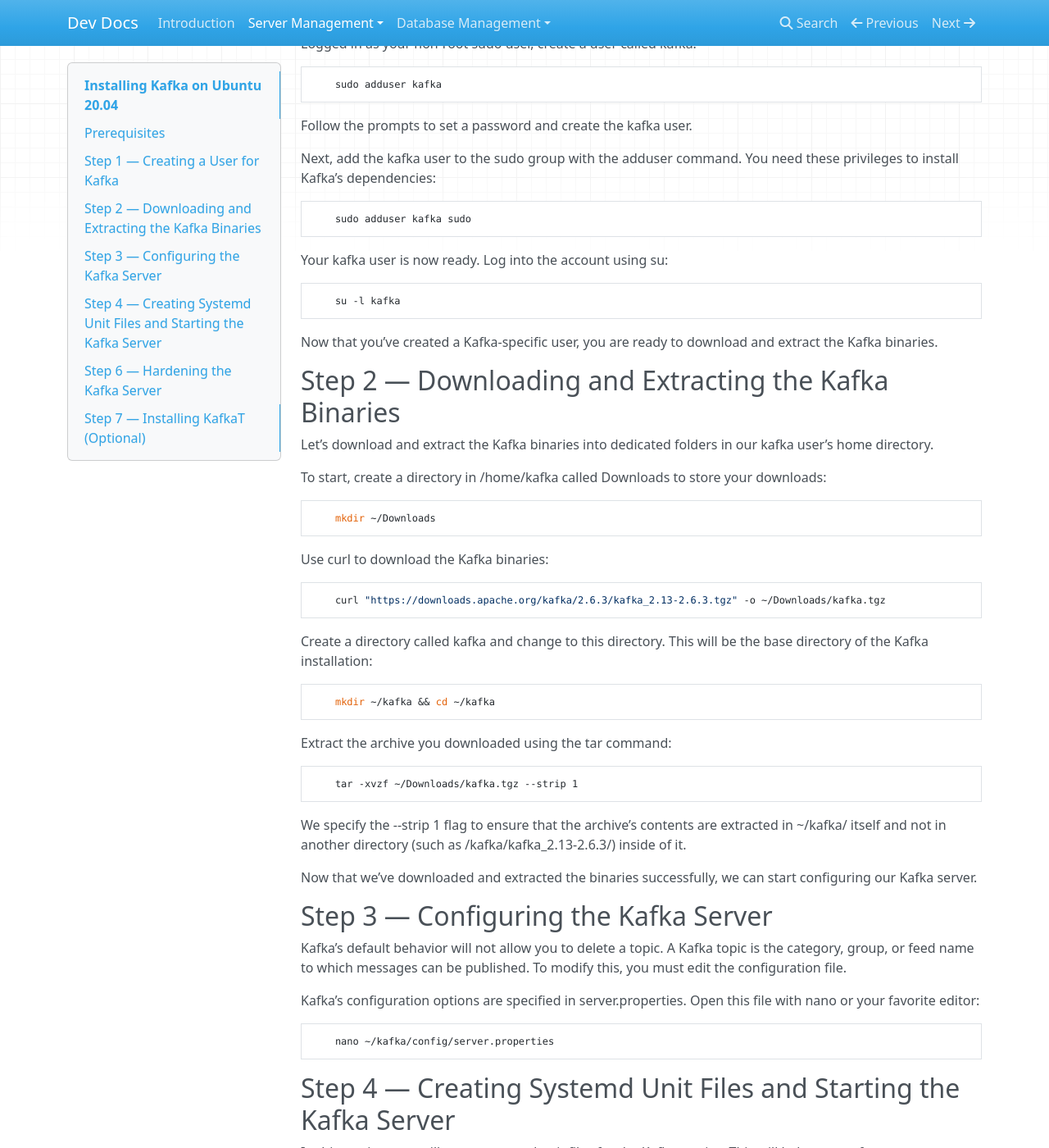
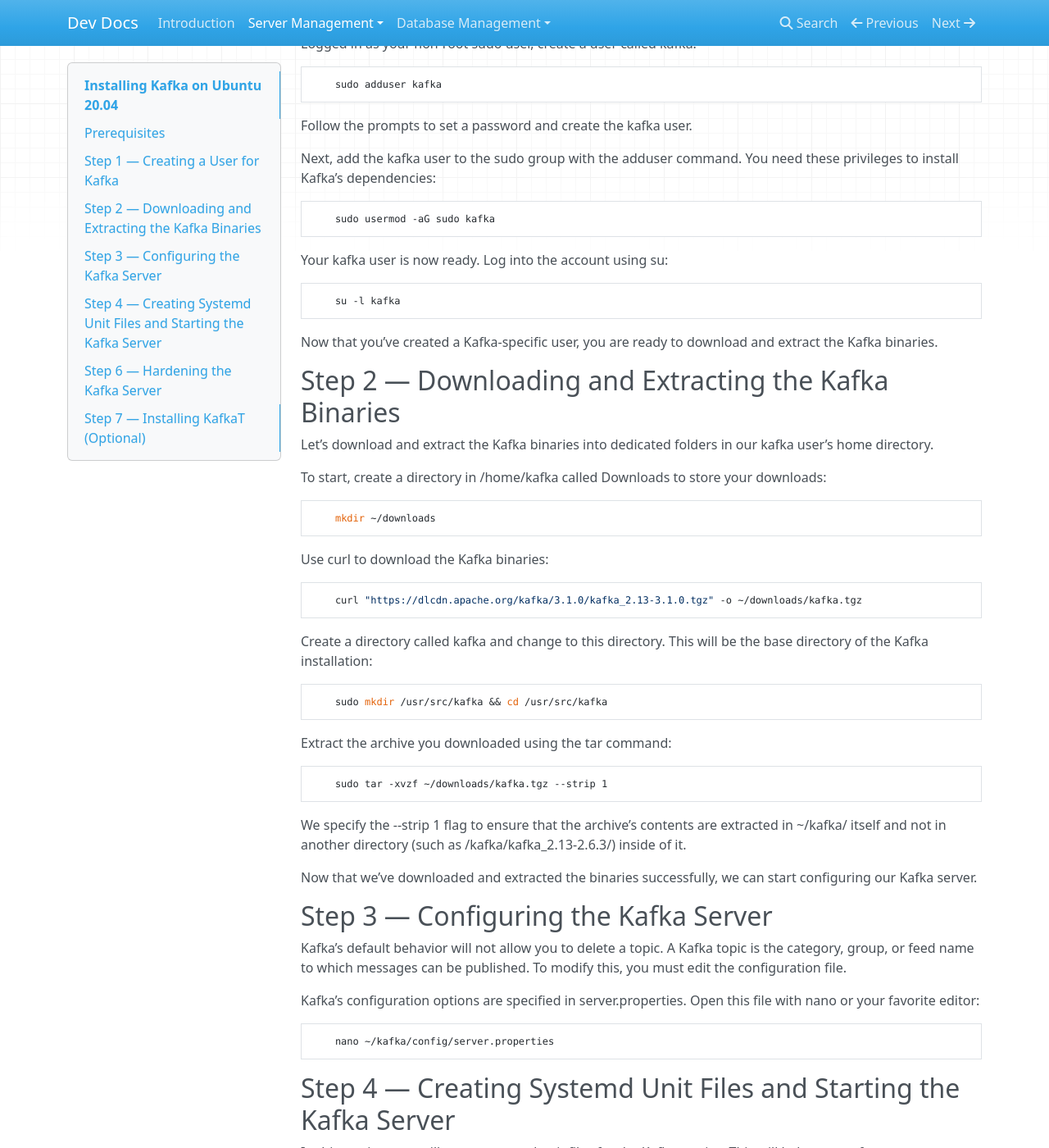
Before and after one commit to liveBuildKenya/liveBuildKenya.github.io, an MkDocs documentation site: the page built from docs/server-management/kafka/installation.md, in a window 1280 px wide and 1400 px high, scrolled down 474 px. Shown: the whole window at 82% size. Built offline with MkDocs 1.6.1, drawn with Linux system fonts in a browser that asks for light colours; nearby versions of some CDN libraries.

Commit message:
Update kafka documentation

````diff
--- a/docs/server-management/kafka/installation.md
+++ b/docs/server-management/kafka/installation.md
@@ -21,7 +21,7 @@
 Next, add the kafka user to the sudo group with the adduser command. You need these privileges to install Kafka’s dependencies:
 
 ```bash
-    sudo adduser kafka sudo
+    sudo usermod -aG sudo kafka
 ```
 
 Your kafka user is now ready. Log into the account using su:
@@ -39,25 +39,25 @@
 To start, create a directory in /home/kafka called Downloads to store your downloads:
 
 ```bash
-    mkdir ~/Downloads
+    mkdir ~/downloads
 ```
 
 Use curl to download the Kafka binaries:
 
 ```bash
-    curl "https://downloads.apache.org/kafka/2.6.3/kafka_2.13-2.6.3.tgz" -o ~/Downloads/kafka.tgz
+    curl "https://dlcdn.apache.org/kafka/3.1.0/kafka_2.13-3.1.0.tgz" -o ~/downloads/kafka.tgz
 ```
 
 Create a directory called kafka and change to this directory. This will be the base directory of the Kafka installation:
 
 ```bash
-    mkdir ~/kafka && cd ~/kafka
+    sudo mkdir /usr/src/kafka && cd /usr/src/kafka
 ```
 
 Extract the archive you downloaded using the tar command:
 
 ```bash
-    tar -xvzf ~/Downloads/kafka.tgz --strip 1
+    sudo tar -xvzf ~/downloads/kafka.tgz --strip 1
 ```
 
 We specify the --strip 1 flag to ensure that the archive’s contents are extracted in ~/kafka/ itself and not in another directory (such as /kafka/kafka_2.13-2.6.3/) inside of it.
````
